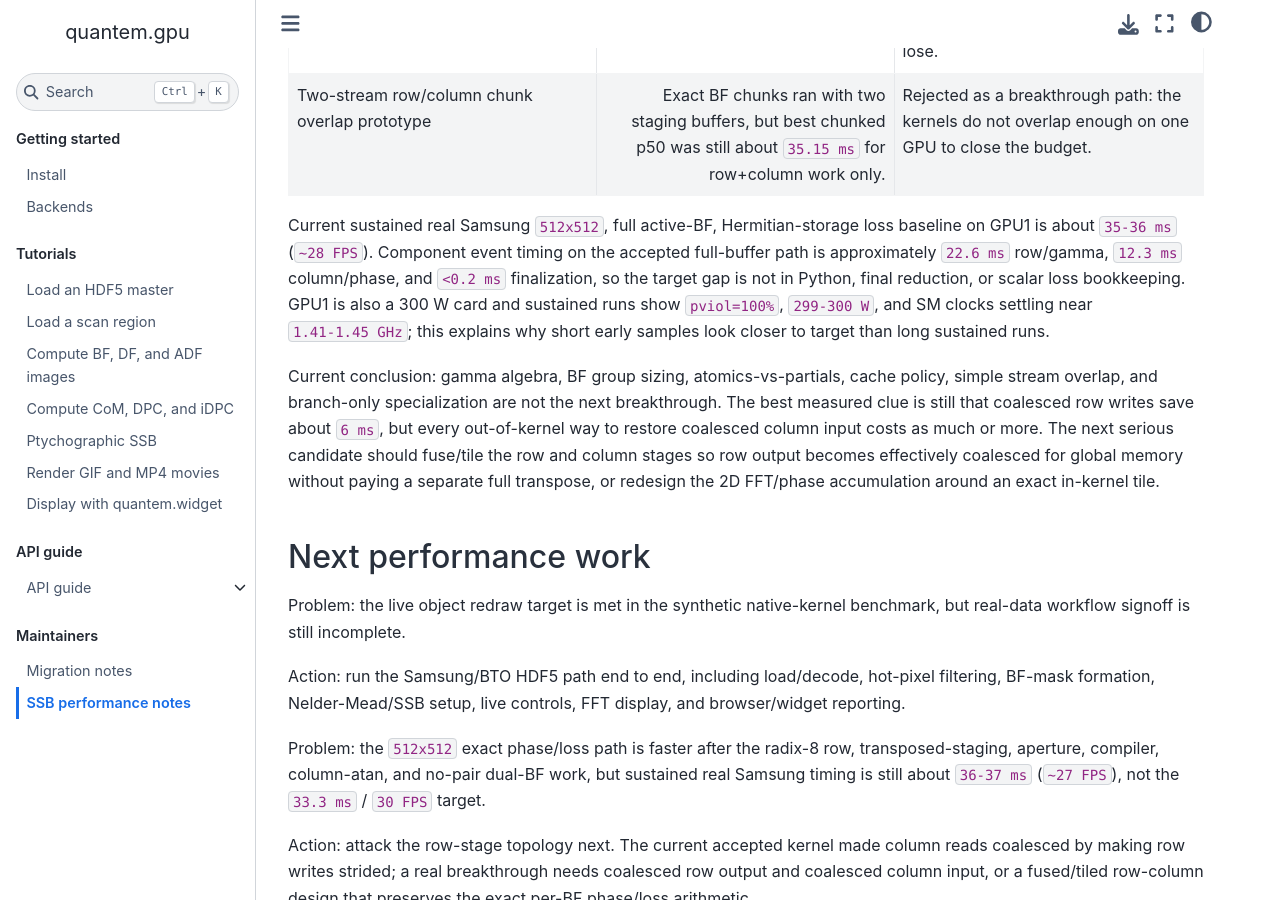
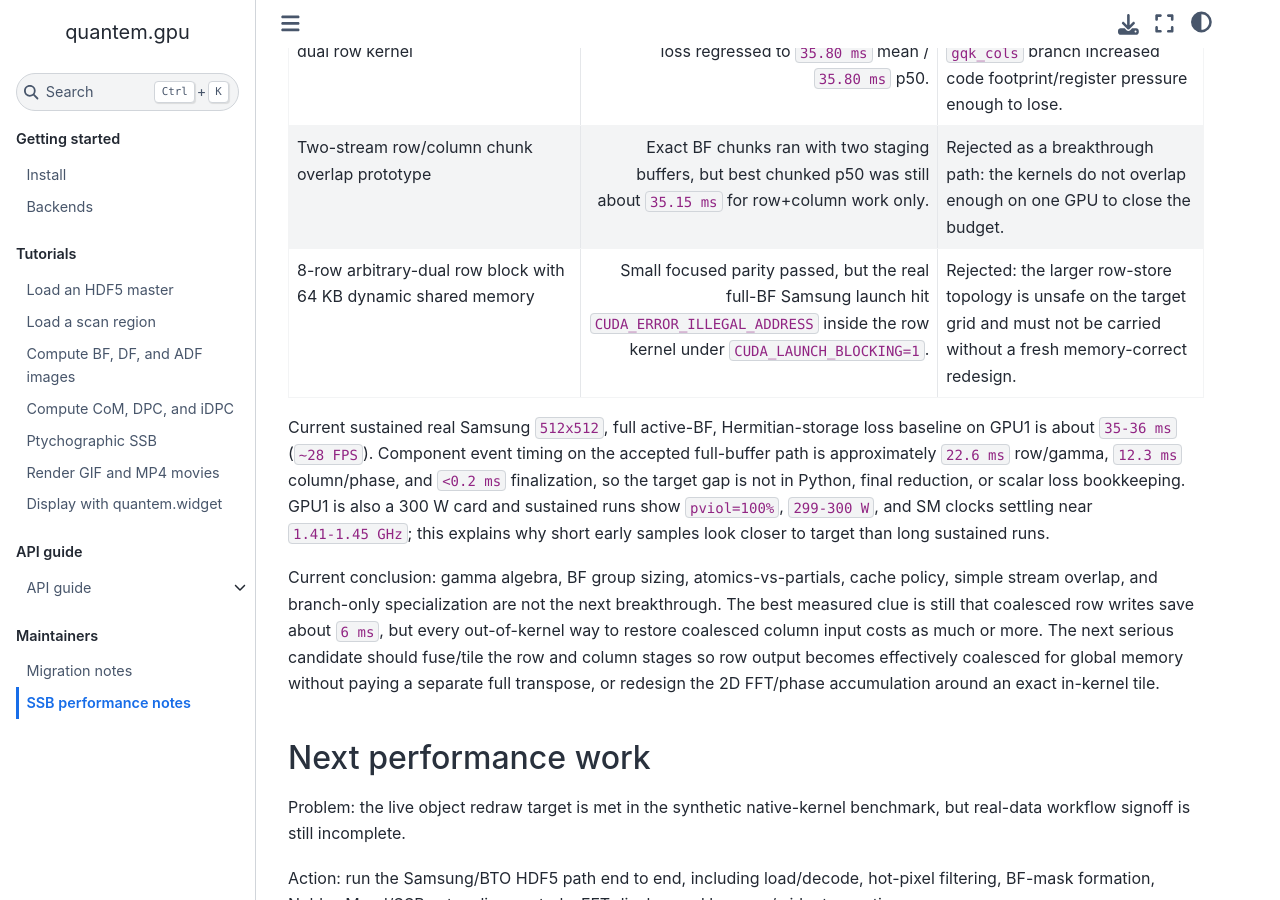
Before and after one commit to bobleesj/quantem.gpu, a Jupyter Book: the page built from docs/maintainer/ssb-performance.md, in a window 1280 px wide and 900 px high, scrolled down 29712 px. Built offline with Jupyter Book 1.0.4 settings and Sphinx 7.4.7 and the Sphinx Book theme 1.1.4, drawn with Linux system fonts in a browser that asks for light colours.

Commit message:
docs: record SSB 8-row topology rejection

```diff
--- a/docs/maintainer/ssb-performance.md
+++ b/docs/maintainer/ssb-performance.md
@@ -928,6 +928,7 @@ repeating local minima.
 | Column BF group `32 -> 16` | Full CUDA parity passed, but real Samsung loss regressed to `35.92 ms` mean / `35.91 ms` p50. | Rejected: extra phase-atomic groups outweighed lower loop pressure. |
 | Hermitian-only duplicate arbitrary-dual row kernel | Full CUDA parity passed, but real Samsung loss regressed to `35.80 ms` mean / `35.80 ms` p50. | Rejected: removing the runtime `gqk_cols` branch increased code footprint/register pressure enough to lose. |
 | Two-stream row/column chunk overlap prototype | Exact BF chunks ran with two staging buffers, but best chunked p50 was still about `35.15 ms` for row+column work only. | Rejected as a breakthrough path: the kernels do not overlap enough on one GPU to close the budget. |
+| 8-row arbitrary-dual row block with 64 KB dynamic shared memory | Small focused parity passed, but the real full-BF Samsung launch hit `CUDA_ERROR_ILLEGAL_ADDRESS` inside the row kernel under `CUDA_LAUNCH_BLOCKING=1`. | Rejected: the larger row-store topology is unsafe on the target grid and must not be carried without a fresh memory-correct redesign. |
 
 Current sustained real Samsung `512x512`, full active-BF, Hermitian-storage
 loss baseline on GPU1 is about `35-36 ms` (`~28 FPS`). Component event timing
```
